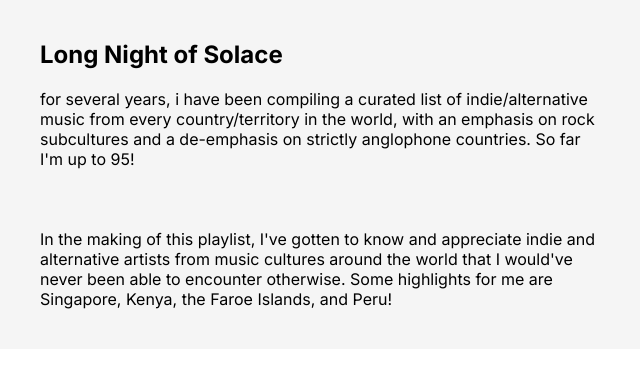
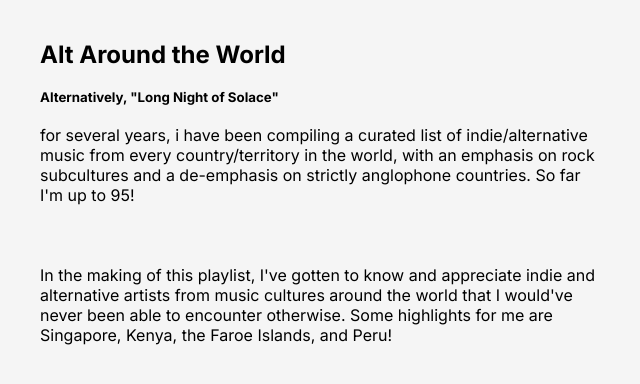
Before and after one commit to saladchalice/Alt-Around-the-World, a React (Create React App) app: page / in a window 1280 px wide. Shown: the top 384 px of the page, without its empty margins (0-640 px from the left). Built offline with nearby package versions, Linux system fonts and the light colour scheme; no server answers.

Commit message:
last commit before gh pages

```diff
--- a/package.json
+++ b/package.json
@@ -1,6 +1,6 @@
 {
   "name": "altaroundtheworld",
-  "homepage": "https://saladchalice.github.io/altaroundtheworld",
+  "homepage": "https://saladchalice.github.io/Alt-Around-the-World/",
   "version": "0.1.0",
   "private": true,
   "dependencies": {
--- a/public/index.html
+++ b/public/index.html
@@ -24,7 +24,7 @@
       work correctly both with client-side routing and a non-root public URL.
       Learn how to configure a non-root public URL by running `npm run build`.
     -->
-    <title>React App</title>
+    <title>Alt Around the World</title>
   </head>
   <body>
     <noscript>You need to enable JavaScript to run this app.</noscript>
--- a/src/components/LeftSideContent.jsx
+++ b/src/components/LeftSideContent.jsx
@@ -3,7 +3,8 @@ import React from 'react';
 const LeftSideContent = () => {
     return (
         <div id="left-side">
-            <h2>Long Night of Solace</h2>
+            <h2>Alt Around the World</h2>
+            <h5>Alternatively, "Long Night of Solace"</h5>
             <div className="text-container">
                 <p className="text">
                     for several years, i have been compiling <span id="emphasis">
--- a/src/index.css
+++ b/src/index.css
@@ -13,9 +13,15 @@ html, body {
   height: 100%;
 }
 
-h1, h2, h3, h4, h5, h6 {
+h1, h2, h3, h4, h6 {
   font-family: "Inter", sans-serif;
   margin: 20px;
+  padding: 0;
+}
+
+h5 {
+  font-family: "Inter", sans-serif;
+  margin: 5px;
   padding: 0;
 }
 
```
